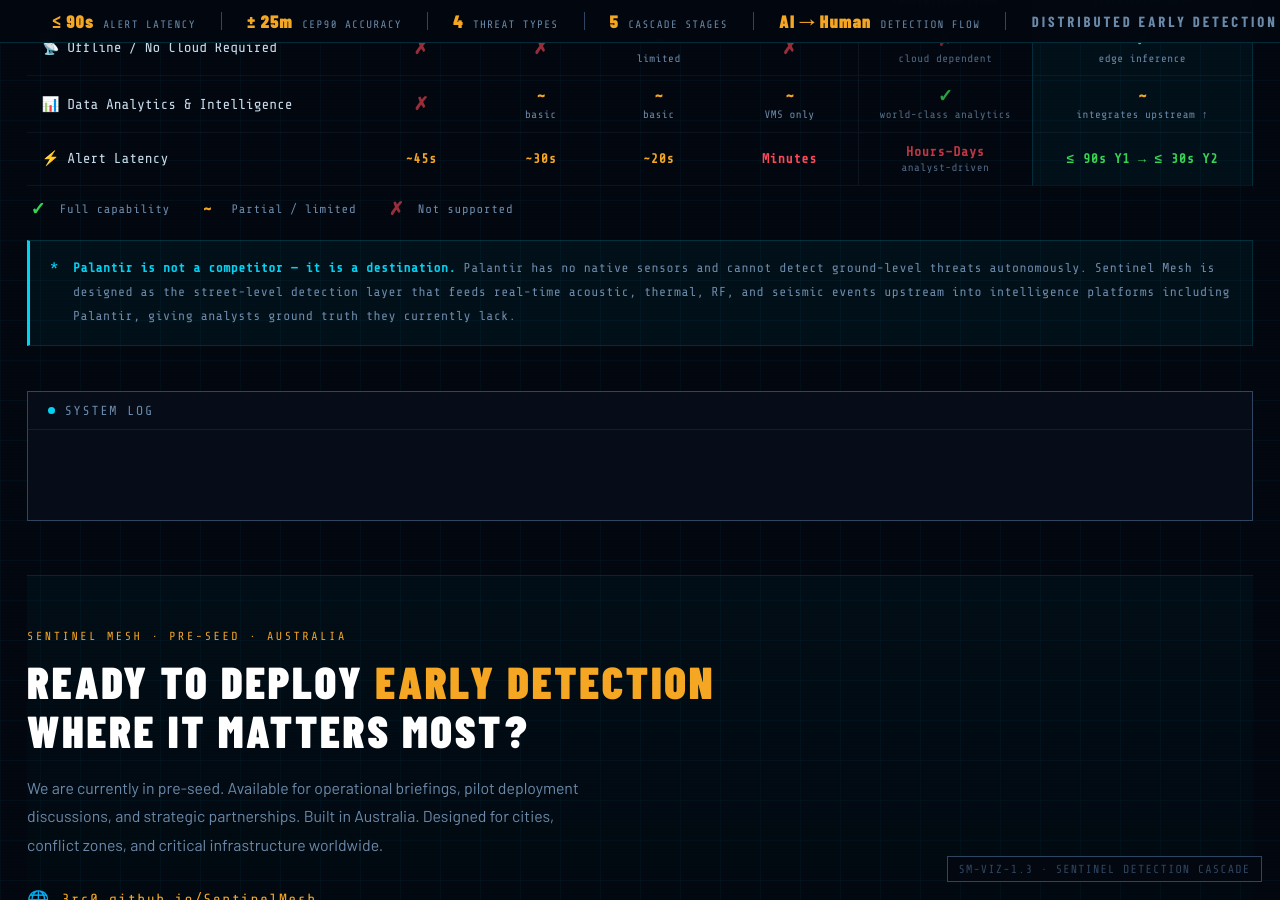
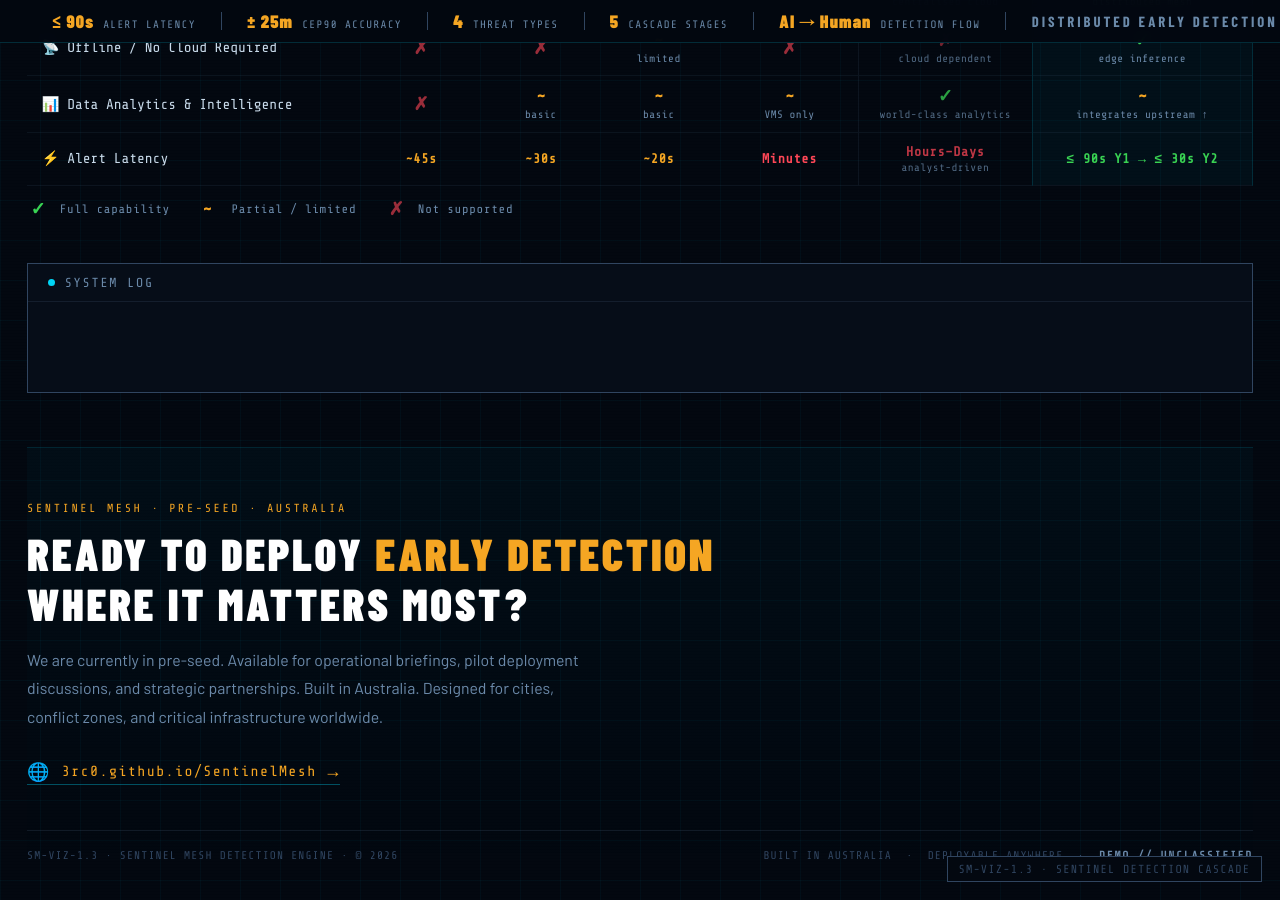
Before and after one commit to 3rc0/3rc0.github.io, a Jekyll site: the page pages/demo.html, which Jekyll copies as it is, in a window 1280 px wide and 900 px high, scrolled down 1813 px. Built offline with Jekyll 4.4.1, drawn with Linux system fonts in a browser that asks for light colours.

Commit message:
Update demo.html

```diff
--- a/pages/demo.html
+++ b/pages/demo.html
@@ -551,17 +551,6 @@
         <div class="ml-item"><span class="cap no">✗</span> Not supported</div>
       </div>
 
-      <!-- Palantir integration callout -->
-      <div class="palantir-note">
-        <span class="pn-star">*</span>
-        <span class="pn-text">
-          <strong>Palantir is not a competitor — it is a destination.</strong>
-          Palantir has no native sensors and cannot detect ground-level threats autonomously.
-          Sentinel Mesh is designed as the street-level detection layer that feeds real-time
-          acoustic, thermal, RF, and seismic events upstream into intelligence platforms
-          including Palantir, giving analysts ground truth they currently lack.
-        </span>
-      </div>
     </div>
 
   </div><!-- /comp-section -->
```
